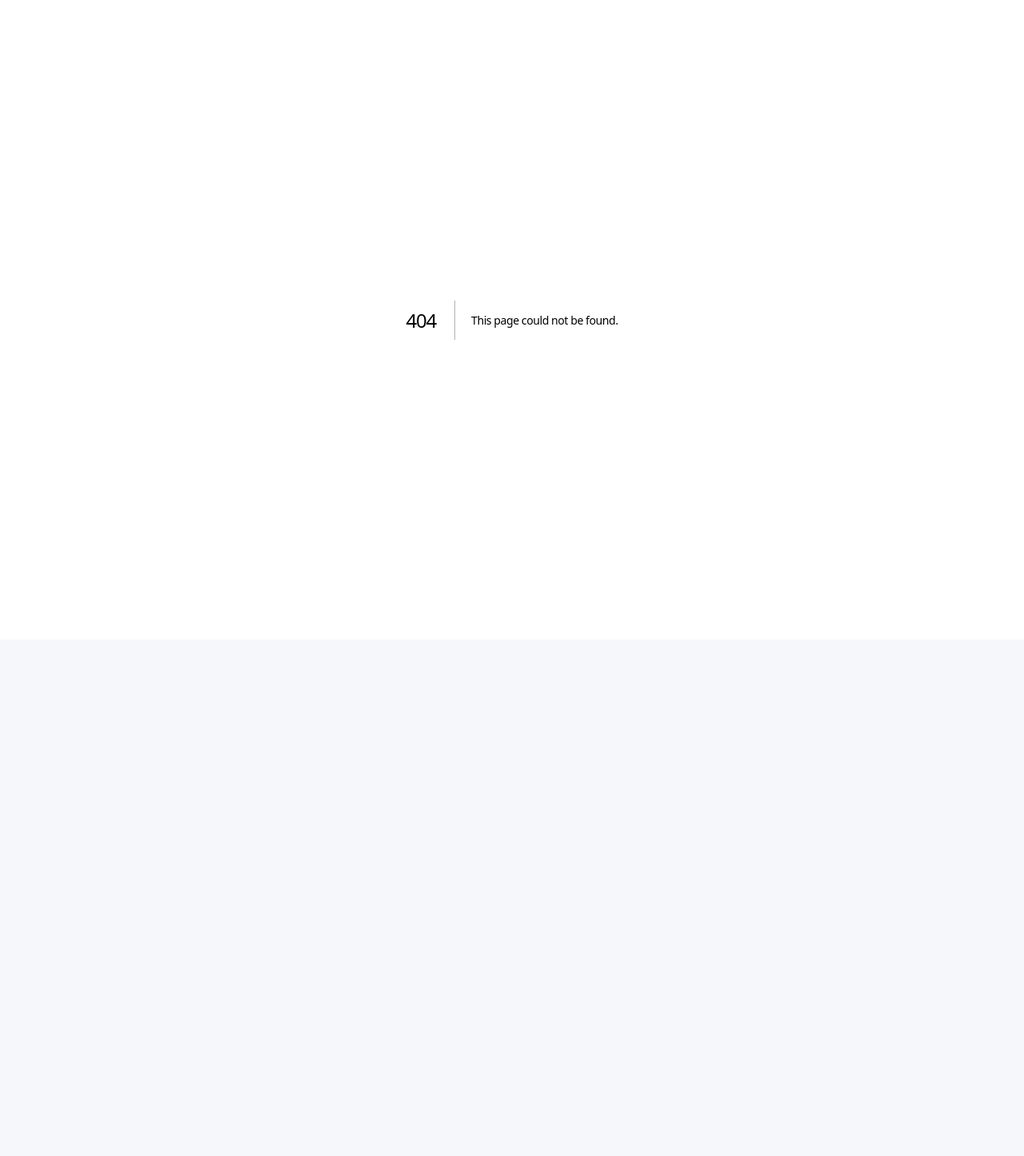
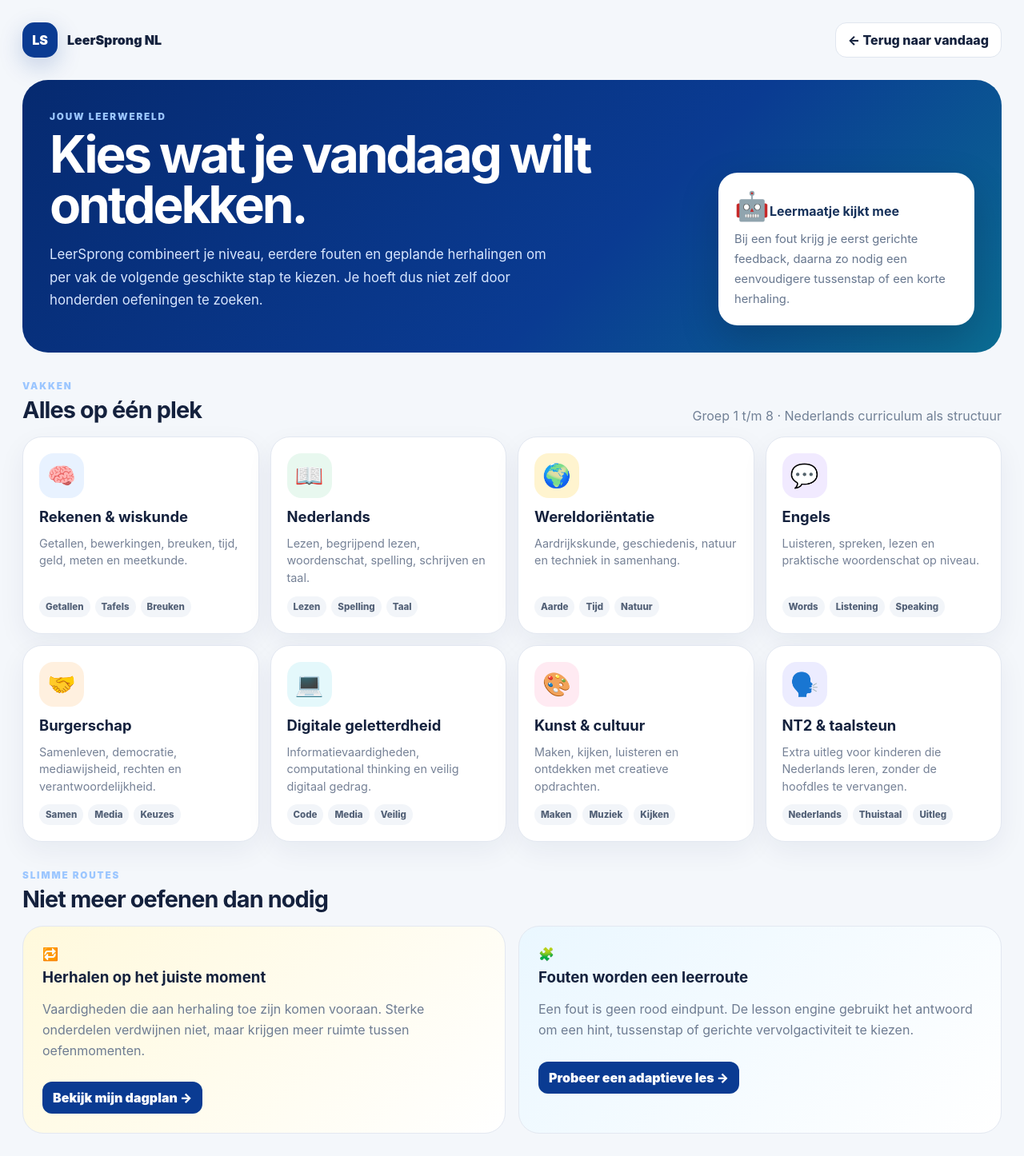
Before and after one commit to amirhamrouni/Platform-hamrouni, a Next.js app in the folder apps/web/: page /learn in a window 1280 px wide. Before the commit this address had no page. Shown: the whole page at 80% size. Before the commit the page ends 800 px from the top, so only its background shows below. Built offline with nearby package versions, Linux system fonts and the light colour scheme.

Commit message:
Add learner subject world to web platform

```diff
--- /dev/null
+++ b/apps/web/app/learn/page.tsx
@@ -0,0 +1,57 @@
+import Link from 'next/link';
+import styles from './learn.module.css';
+
+const subjects = [
+  { icon:'🧠', tone:'blue', title:'Rekenen & wiskunde', text:'Getallen, bewerkingen, breuken, tijd, geld, meten en meetkunde.', chips:['Getallen','Tafels','Breuken'] },
+  { icon:'📖', tone:'green', title:'Nederlands', text:'Lezen, begrijpend lezen, woordenschat, spelling, schrijven en taal.', chips:['Lezen','Spelling','Taal'] },
+  { icon:'🌍', tone:'yellow', title:'Wereldoriëntatie', text:'Aardrijkskunde, geschiedenis, natuur en techniek in samenhang.', chips:['Aarde','Tijd','Natuur'] },
+  { icon:'💬', tone:'purple', title:'Engels', text:'Luisteren, spreken, lezen en praktische woordenschat op niveau.', chips:['Words','Listening','Speaking'] },
+  { icon:'🤝', tone:'orange', title:'Burgerschap', text:'Samenleven, democratie, mediawijsheid, rechten en verantwoordelijkheid.', chips:['Samen','Media','Keuzes'] },
+  { icon:'💻', tone:'cyan', title:'Digitale geletterdheid', text:'Informatievaardigheden, computational thinking en veilig digitaal gedrag.', chips:['Code','Media','Veilig'] },
+  { icon:'🎨', tone:'pink', title:'Kunst & cultuur', text:'Maken, kijken, luisteren en ontdekken met creatieve opdrachten.', chips:['Maken','Muziek','Kijken'] },
+  { icon:'🗣️', tone:'indigo', title:'NT2 & taalsteun', text:'Extra uitleg voor kinderen die Nederlands leren, zonder de hoofdles te vervangen.', chips:['Nederlands','Thuistaal','Uitleg'] },
+] as const;
+
+export default function LearnPage(){
+  return <main className={styles.page}>
+    <div className={styles.shell}>
+      <header className={styles.top}>
+        <Link className={styles.brand} href="/dashboard"><span className={styles.logo}>LS</span><span>LeerSprong NL</span></Link>
+        <Link className={styles.back} href="/dashboard">← Terug naar vandaag</Link>
+      </header>
+
+      <section className={styles.hero}>
+        <div>
+          <span className={styles.eyebrow}>JOUW LEERWERELD</span>
+          <h1>Kies wat je vandaag wilt ontdekken.</h1>
+          <p>LeerSprong combineert je niveau, eerdere fouten en geplande herhalingen om per vak de volgende geschikte stap te kiezen. Je hoeft dus niet zelf door honderden oefeningen te zoeken.</p>
+        </div>
+        <aside className={styles.heroBadge}>
+          <span>🤖</span>
+          <strong>Leermaatje kijkt mee</strong>
+          <p>Bij een fout krijg je eerst gerichte feedback, daarna zo nodig een eenvoudigere tussenstap of een korte herhaling.</p>
+        </aside>
+      </section>
+
+      <section className={styles.section}>
+        <div className={styles.sectionHead}><div><span className={styles.eyebrow}>VAKKEN</span><h2>Alles op één plek</h2></div><p>Groep 1 t/m 8 · Nederlands curriculum als structuur</p></div>
+        <div className={styles.grid}>
+          {subjects.map(subject => <article className={styles.card} key={subject.title}>
+            <span className={`${styles.icon} ${styles[subject.tone]}`}>{subject.icon}</span>
+            <h3>{subject.title}</h3>
+            <p>{subject.text}</p>
+            <div className={styles.chips}>{subject.chips.map(chip => <span key={chip}>{chip}</span>)}</div>
+          </article>)}
+        </div>
+      </section>
+
+      <section className={styles.section}>
+        <div className={styles.sectionHead}><div><span className={styles.eyebrow}>SLIMME ROUTES</span><h2>Niet meer oefenen dan nodig</h2></div></div>
+        <div className={styles.focus}>
+          <article><span>🔁</span><h3>Herhalen op het juiste moment</h3><p>Vaardigheden die aan herhaling toe zijn komen vooraan. Sterke onderdelen verdwijnen niet, maar krijgen meer ruimte tussen oefenmomenten.</p><Link className={styles.cta} href="/dashboard">Bekijk mijn dagplan →</Link></article>
+          <article><span>🧩</span><h3>Fouten worden een leerroute</h3><p>Een fout is geen rood eindpunt. De lesson engine gebruikt het antwoord om een hint, tussenstap of gerichte vervolgactiviteit te kiezen.</p><Link className={styles.cta} href="/lesson/multiplication">Probeer een adaptieve les →</Link></article>
+        </div>
+      </section>
+    </div>
+  </main>;
+}
```
